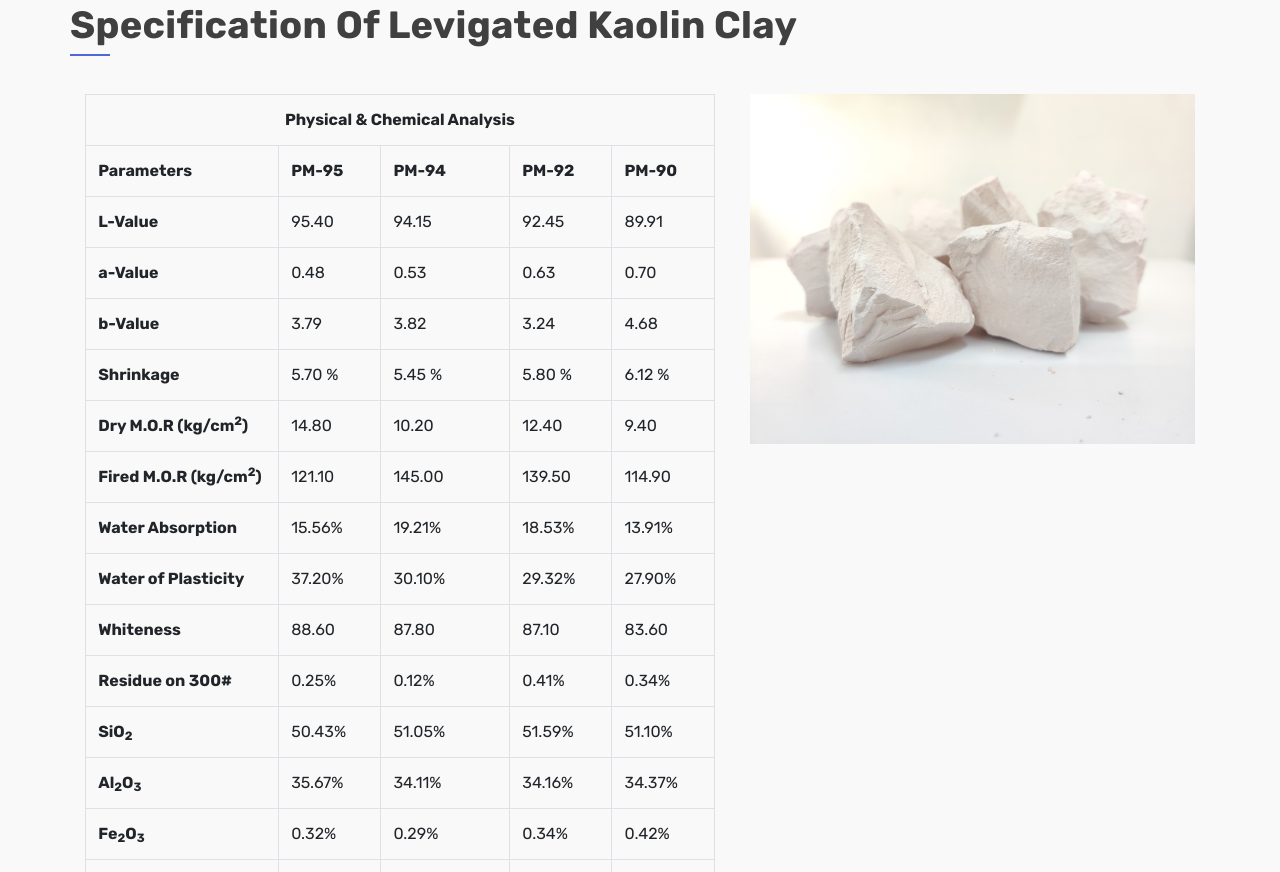
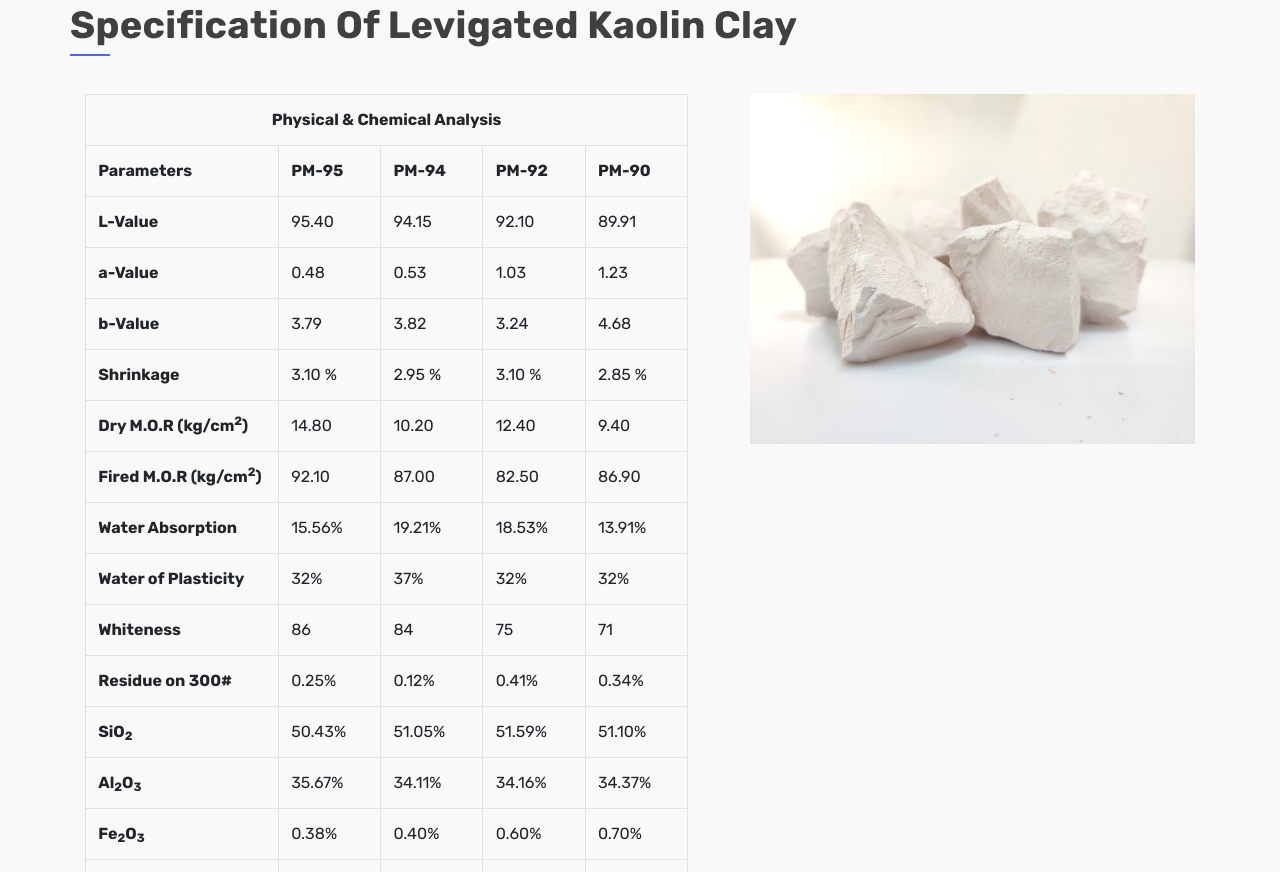
Before and after one commit to smitfefar21/pavansutminerals, a plain HTML site: page kaolin.html in a window 1280 px wide. Shown: the part 2208-3080 px from the top of the page. Drawn offline with Linux system fonts and the light colour scheme.

Commit message:
Update kaolin.html

```diff
--- a/kaolin.html
+++ b/kaolin.html
@@ -215,15 +215,15 @@
                         <td><strong>L-Value</strong></td>
                         <td>95.40</td>
                         <td>94.15</td>
-                        <td>92.45</td>
+                        <td>92.10</td>
                         <td>89.91</td>
                       </tr>
                       <tr>
                         <td><strong>a-Value</strong></td>
                         <td>0.48</td>
                         <td>0.53</td>
-                        <td>0.63</td>
-                        <td>0.70</td>
+                        <td>1.03</td>
+                        <td>1.23</td>
                       </tr>
                       <tr>
                         <td><strong>b-Value</strong></td>
@@ -234,10 +234,10 @@
                       </tr>
                       <tr>
                         <td><strong>Shrinkage</strong></td>
-                        <td>5.70 %</td>
-                        <td>5.45 %</td>
-                        <td>5.80 %</td>
-                        <td>6.12 %</td>
+                        <td>3.10 %</td>
+                        <td>2.95 %</td>
+                        <td>3.10 %</td>
+                        <td>2.85 %</td>
                       </tr>
                       <tr>
                         <td><strong>Dry M.O.R (kg/cm<sup>2</sup>)</strong></td>
@@ -248,10 +248,10 @@
                       </tr>
                       <tr>
                         <td><strong>Fired M.O.R (kg/cm<sup>2</sup>)</strong></td>
-                        <td>121.10</td>
-                        <td>145.00</td>
-                        <td>139.50</td>
-                        <td>114.90</td>
+                        <td>92.10</td>
+                        <td>87.00</td>
+                        <td>82.50</td>
+                        <td>86.90</td>
                       </tr>
                       <tr>
                         <td><strong>Water Absorption</strong></td>
@@ -262,17 +262,17 @@
                       </tr>
                       <tr>
                         <td><strong>Water of Plasticity</strong></td>
-                        <td>37.20%</td>
-                        <td>30.10%</td>
-                        <td>29.32%</td>
-                        <td>27.90%</td>
+                        <td>32%</td>
+                        <td>37%</td>
+                        <td>32%</td>
+                        <td>32%</td>
                       </tr>
                       <tr>
                         <td><strong>Whiteness</strong></td>
-                        <td>88.60</td>
-                        <td>87.80</td>
-                        <td>87.10</td>
-                        <td>83.60</td>
+                        <td>86</td>
+                        <td>84</td>
+                        <td>75</td>
+                        <td>71</td>
                       </tr>
                       <tr>
                         <td><strong>Residue on 300#</strong></td>
@@ -298,10 +298,10 @@
                       </tr>
                       <tr>
                         <td><strong>Fe<sub>2</sub>O<sub>3</sub></strong></td>
-                        <td>0.32%</td>
-                        <td>0.29%</td>
-                        <td>0.34%</td>
-                        <td>0.42%</td>
+                        <td>0.38%</td>
+                        <td>0.40%</td>
+                        <td>0.60%</td>
+                        <td>0.70%</td>
                       </tr>
                       <tr>
                         <td><strong>TiO<sub>2</sub></strong></td>
@@ -351,13 +351,6 @@
                         <td>1190-1200</td>
                         <td>1190-1200</td>
                         <td>1190-1200</td>
-                      </tr>
-                      <tr>
-                        <td><strong>Firing Colour</strong></td>
-                        <td>White</td>
-                        <td>White/Pinkish</td>
-                        <td>White</td>
-                        <td>Creamish</td>
                       </tr>
                     </tbody>
                   </table>
```
